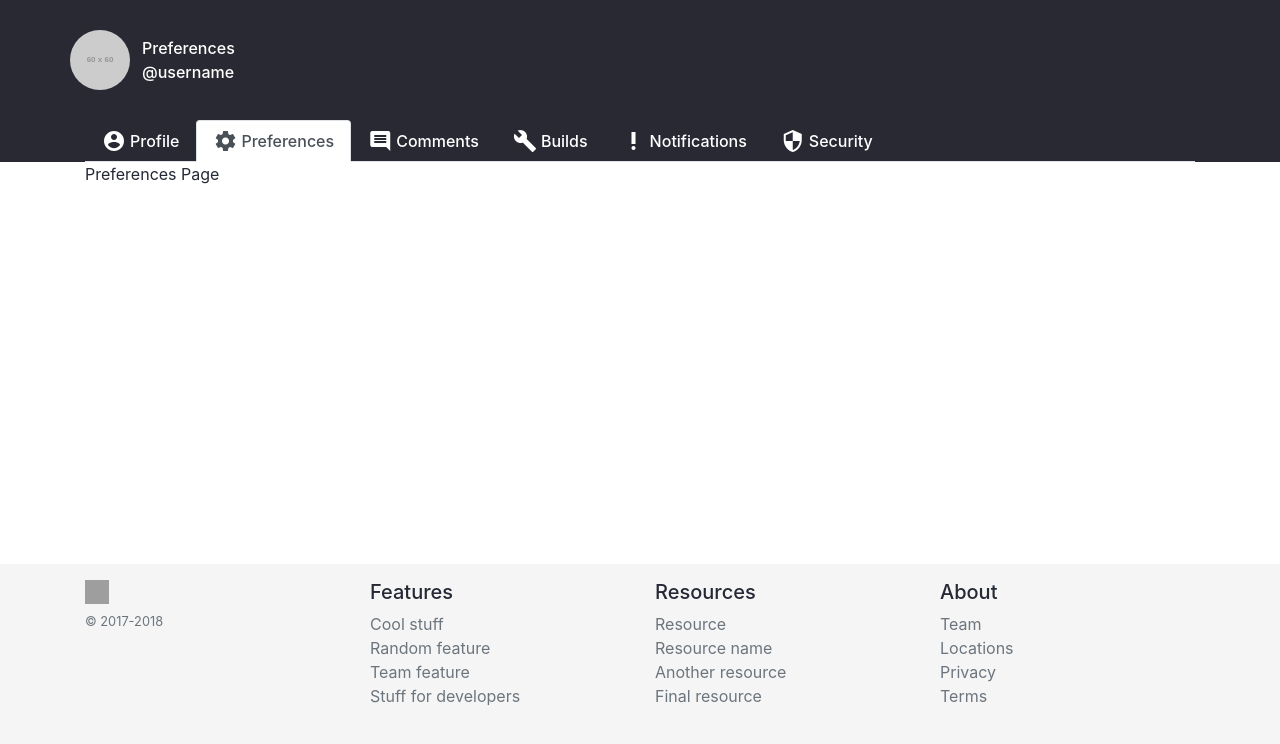
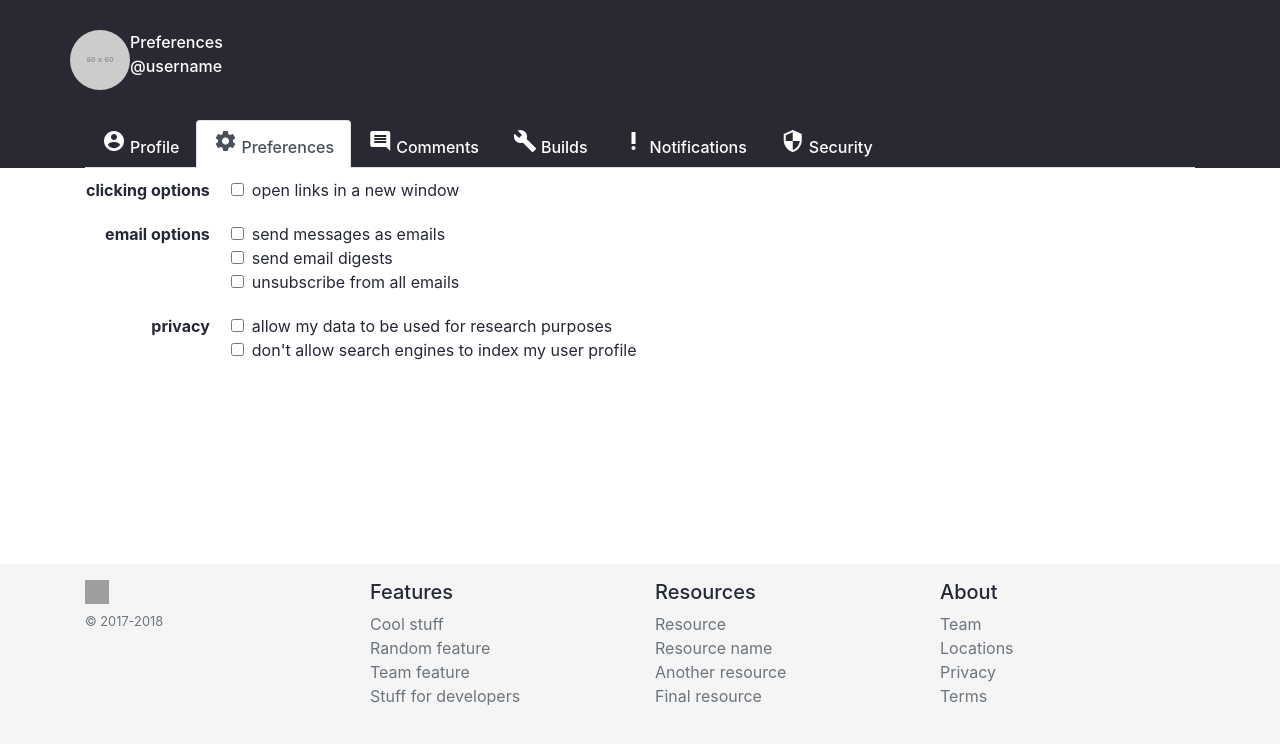
Before and after one commit to tangjon/Build-a-PC-Configuration-Tool, a Django app: page /user/preferences/ in a window 1280 px wide. Shown: the part 56-800 px from the top of the page. Run offline with Django 3.2, Linux system fonts and the light colour scheme; grey boxes labelled with a size stand in for pictures from a placeholder-image service; lists and menus that the app fills with data are empty; style sheets or scripts are compiled from the project's sources; some libraries are stand-ins or nearby versions; grey boxes are pictures that could not be loaded.

Commit message:
setting skeleton done

```diff
--- a/bapccanada/templates/base.html
+++ b/bapccanada/templates/base.html
@@ -45,10 +45,8 @@
     </div>
 
     <div class="bapc-body-content">
-        <div class="container">
-            {% block bapc-body-content %}
-            {% endblock bapc-body-content %}
-        </div>
+        {% block bapc-body-content %}
+        {% endblock bapc-body-content %}
     </div>
 
 
--- a/bapccanada/user/templates/comments.html
+++ b/bapccanada/user/templates/comments.html
@@ -1,6 +1,7 @@
 {% extends 'profile.html' %}
 
 {% block bapc-body-content %}
+    <div class="container">
         <div class="mt-3">
             <div class="card mb-2">
                 <div class="card-body">
@@ -43,4 +44,5 @@
                 </div>
             </div>
         </div>
+    </div>
 {% endblock %}
--- a/bapccanada/user/templates/preferences.html
+++ b/bapccanada/user/templates/preferences.html
@@ -1,5 +1,71 @@
 {% extends 'profile.html' %}
 
+{% block extraStyles %}
+    <style>
+        .tbl-pref th + th {
+            padding-left: 20px;
+            font-weight: normal;
+            padding-bottom: 10px;
+            padding-top: 10px;
+
+        }
+
+        .tbl-pref th:first-of-type {
+            vertical-align: top;
+            text-align: right;
+            padding-bottom: 10px;
+            padding-top: 10px;
+        }
+
+        .tbl-pref tr {
+            margin-bottom: 5px;
+        }
+
+        .tbl-pref input {
+            margin: 2px .5em 0 0;
+        }
+    </style>
+{% endblock %}
+
 {% block bapc-body-content %}
-Preferences Page
+    <div class="container">
+        <table class="tbl-pref">
+            <tbody>
+
+            <tr>
+                <th>clicking options</th>
+                <th class="tbl-pref-options">
+                    <div>
+                        <input id="checkBox" type="checkbox">open links in a new window
+                    </div>
+                </th>
+            </tr>
+            <tr>
+                <th>email options</th>
+                <th class="tbl-pref-options">
+                    <div>
+                        <input id="checkBox" type="checkbox">send messages as emails
+                    </div>
+                    <div>
+                        <input id="checkBox" type="checkbox">send email digests
+                    </div>
+                    <div>
+                        <input id="checkBox" type="checkbox">unsubscribe from all emails
+                    </div>
+                </th>
+            </tr>
+            <tr>
+                <th>privacy</th>
+                <th class="tbl-pref-options">
+                    <div>
+                        <input id="checkBox" type="checkbox">allow my data to be used for research purposes
+                    </div>
+                    <div>
+                        <input id="checkBox" type="checkbox">don't allow search engines to index my user profile
+                    </div>
+                </th>
+            </tr>
+            </tbody>
+        </table>
+    </div>
 {% endblock %}
--- a/bapccanada/user/templates/profile.html
+++ b/bapccanada/user/templates/profile.html
@@ -51,6 +51,8 @@
 {% endblock bapc-header %}
 
 {% block bapc-body-content %}
+
+    <div class="container">
         <div class="row">
             <div class="col">
                 <h2 class="mt-2">Account</h2>
@@ -88,6 +90,7 @@
                 </form>
             </div>
         </div>
+    </div>
 {% endblock %}
 
 
```
Lines whose indentation alone changed are shown as unchanged.
